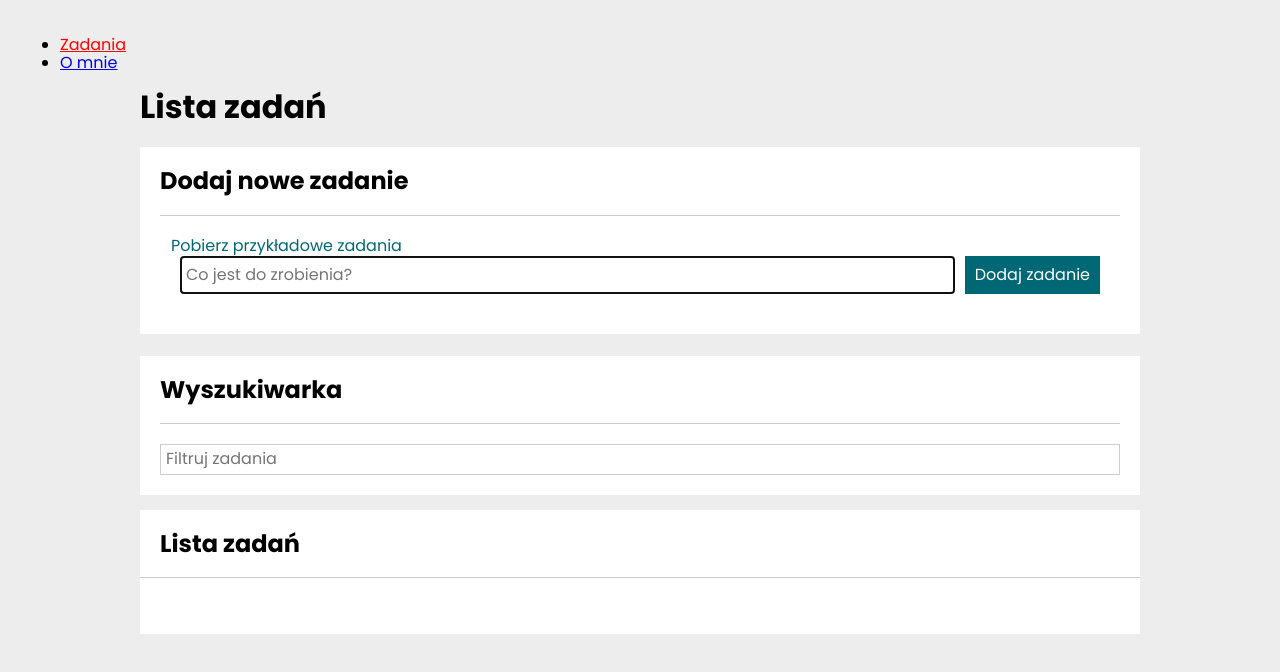
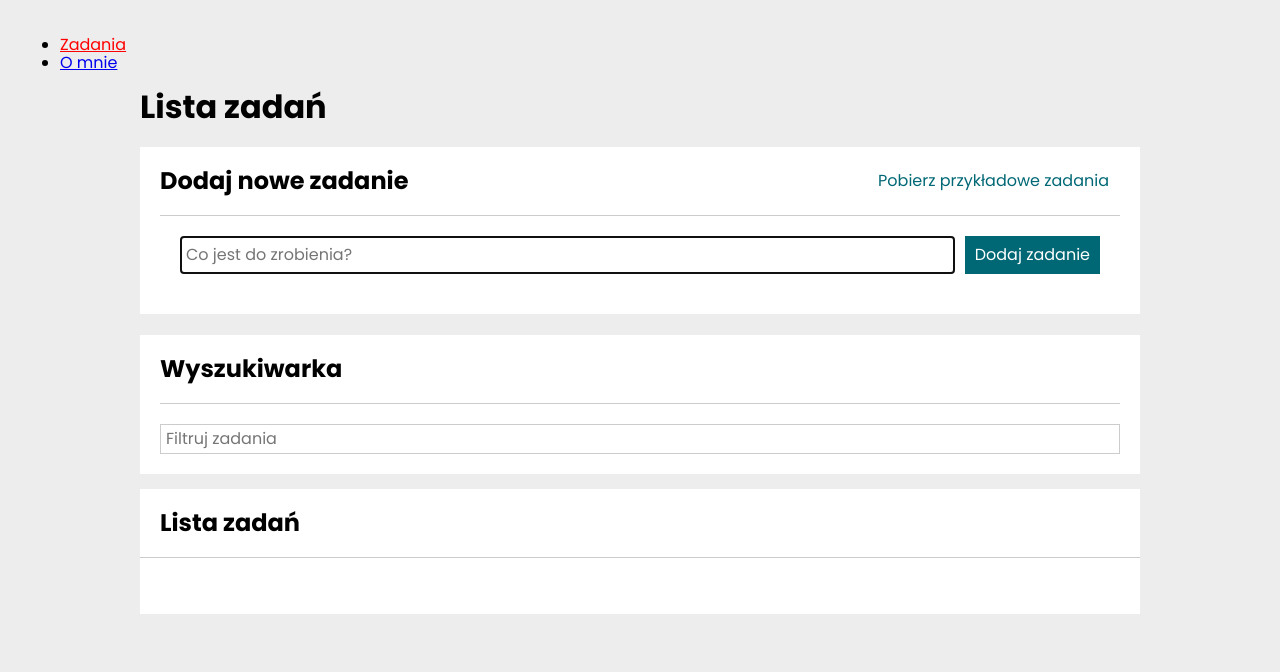
Before and after one commit to met3usz/todo-app-react, a React (Create React App) app: page /zadania/1#/zadania in a window 1280 px wide. Shown: the top 672 px of the page. Built offline with nearby package versions, Linux system fonts and the light colour scheme.

Commit message:
Restyled fetch example tasks button
- Added loading state and spinner

- Styled to fit current app style

```diff
--- a/src/features/author/AuthorPage.js
+++ b/src/features/author/AuthorPage.js
@@ -1,10 +1,10 @@
 import { Container } from '../../common/Container/styled';
-import Wrapper from '../tasks/TasksPage/Wrapper';
+import Header from '../tasks/TasksPage/Header';
 
 function Author() {
   return (
     <Container>
-      <Wrapper
+      <Header
         body={
           <>
             <p>
--- a/src/features/tasks/TaskPage/index.js
+++ b/src/features/tasks/TaskPage/index.js
@@ -1,7 +1,7 @@
 import { useSelector } from 'react-redux';
 import { useParams } from 'react-router-dom';
 import { Container } from '../../../common/Container/styled';
-import Wrapper from '../../tasks/TasksPage/Wrapper';
+import Header from '../../tasks/TasksPage/Header';
 import { getTaskById } from '../tasksSlice';
 
 function TaskPage() {
@@ -10,7 +10,7 @@ function TaskPage() {
 
   return (
     <Container>
-      <Wrapper
+      <Header
         title={'Szczegóły zadania'}
         header={task ? task.content : 'Nie znaleziono zadania 😢'}
         body={
--- a/src/features/tasks/TasksPage/FetchExample/Loading/index.js
+++ b/src/features/tasks/TasksPage/FetchExample/Loading/index.js
@@ -1,10 +1,12 @@
 import { TailSpin } from 'react-loader-spinner';
+import { StyledParagraph, Wrapper } from './styled';
 
 const Loading = () => {
   return (
-    <>
-      <TailSpin width="30" /> Ładowanie
-    </>
+    <Wrapper>
+      <TailSpin width="20" height="20" color="hsl(187,100%,23%)" />
+      <StyledParagraph> Ładowanie...</StyledParagraph>
+    </Wrapper>
   );
 };
 
--- /dev/null
+++ b/src/features/tasks/TasksPage/FetchExample/Loading/styled.js
@@ -0,0 +1,16 @@
+import styled from 'styled-components';
+
+export const Wrapper = styled.div`
+  display: flex;
+  flex-direction: row;
+  align-items: center;
+  justify-content: center;
+  margin: 0;
+  padding: 0;
+`;
+
+export const StyledParagraph = styled.p`
+  margin: 0;
+  margin-left: 10px;
+  padding: 0;
+`;
--- /dev/null
+++ b/src/features/tasks/TasksPage/Header/index.js
@@ -0,0 +1,23 @@
+import {
+  ExampleWrapper,
+  SecondTitle,
+  SecondTitleWrapper,
+  Title,
+  TitleWrapper,
+} from './styled';
+
+const Header = ({ body, title, header, fetchExample }) => (
+  <>
+    <Title>{title}</Title>
+
+    <TitleWrapper>
+      <SecondTitleWrapper>
+        <SecondTitle>{header}</SecondTitle>
+        <ExampleWrapper>{fetchExample}</ExampleWrapper>
+      </SecondTitleWrapper>
+      {body}
+    </TitleWrapper>
+  </>
+);
+
+export default Header;
--- /dev/null
+++ b/src/features/tasks/TasksPage/Header/styled.js
@@ -0,0 +1,42 @@
+import styled from 'styled-components';
+
+export const TitleWrapper = styled.div`
+  background: hsl(0, 0%, 100%);
+  padding: 20px;
+  margin-bottom: 0;
+`;
+
+export const Title = styled.h1`
+  margin-top: 0;
+`;
+
+export const SecondTitle = styled.h2`
+  margin: 0;
+  padding: 0;
+`;
+
+export const SecondTitleWrapper = styled.div`
+  margin-top: 0;
+  padding-bottom: 20px;
+  margin-bottom: 20px;
+  border-bottom: 1px solid hsl(0, 0%, 80%);
+  display: grid;
+  grid-template-columns: repeat(2, 1fr);
+
+  @media (max-width: 768px) {
+    display: grid;
+    grid-template-columns: 1fr;
+    grid-template-rows: 1fr;
+    grid-gap: 10px;
+  }
+`;
+
+export const ExampleWrapper = styled.div`
+  display: flex;
+  align-items: center;
+  justify-content: flex-end;
+
+  @media (max-width: 768px) {
+    justify-content: center;
+  }
+`;
--- a/src/features/tasks/TasksPage/Wrapper/index.js
+++ /dev/null
@@ -1,17 +0,0 @@
-import { SecondTitle, Title, TitleWrapper } from './styled';
-
-const Wrapper = ({ body, title, header, fetchExample }) => (
-  <>
-    <Title>{title}</Title>
-
-    <TitleWrapper>
-      <div>
-        <SecondTitle>{header}</SecondTitle>
-        {fetchExample}
-      </div>
-      {body}
-    </TitleWrapper>
-  </>
-);
-
-export default Wrapper;
--- a/src/features/tasks/TasksPage/Wrapper/styled.js
+++ /dev/null
@@ -1,17 +0,0 @@
-import styled from 'styled-components';
-
-export const TitleWrapper = styled.div`
-  background: hsl(0, 0%, 100%);
-  padding: 20px;
-  margin-bottom: 0;
-`;
-
-export const Title = styled.h1`
-  margin-top: 0;
-`;
-
-export const SecondTitle = styled.h2`
-  margin-top: 0;
-  padding-bottom: 20px;
-  border-bottom: 1px solid hsl(0, 0%, 80%);
-`;
--- a/src/features/tasks/TasksPage/index.js
+++ b/src/features/tasks/TasksPage/index.js
@@ -1,5 +1,5 @@
 import { Container } from '../../../common/Container/styled';
-import Wrapper from './Wrapper';
+import Header from './Header';
 import Section from './Section';
 import List from './List';
 import StyledButtons from './StyledButtons';
@@ -10,13 +10,13 @@ import FetchExample from './FetchExample';
 function TasksPage() {
   return (
     <Container>
-      <Wrapper
+      <Header
         title={'Lista zadań'}
         header={'Dodaj nowe zadanie'}
         fetchExample={<FetchExample />}
         body={<Form />}
       />
-      <Wrapper header={'Wyszukiwarka'} body={<Search />} />
+      <Header header={'Wyszukiwarka'} body={<Search />} />
       <Section contentControlButtons={<StyledButtons />} tasksList={<List />} />
     </Container>
   );
--- a/src/features/tasks/tasksSaga.js
+++ b/src/features/tasks/tasksSaga.js
@@ -17,7 +17,7 @@ import {
 
 function* fetchExampleTasksHandler() {
   try {
-    yield delay(500);
+    yield delay(1000);
     const exampleTasks = yield call(getExampleTasks);
     yield put(fetchExampleTasksSuccess(exampleTasks));
   } catch (error) {
```
